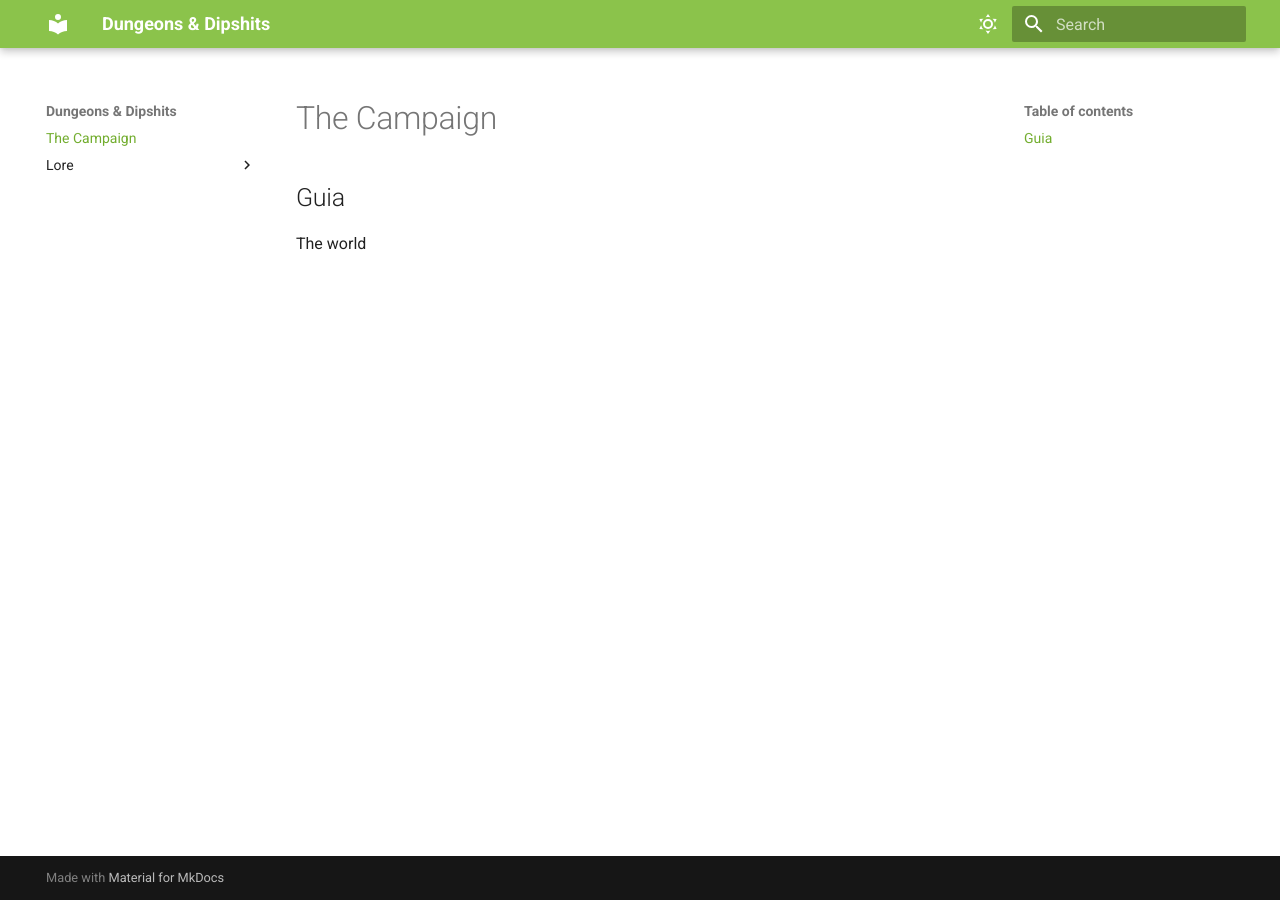
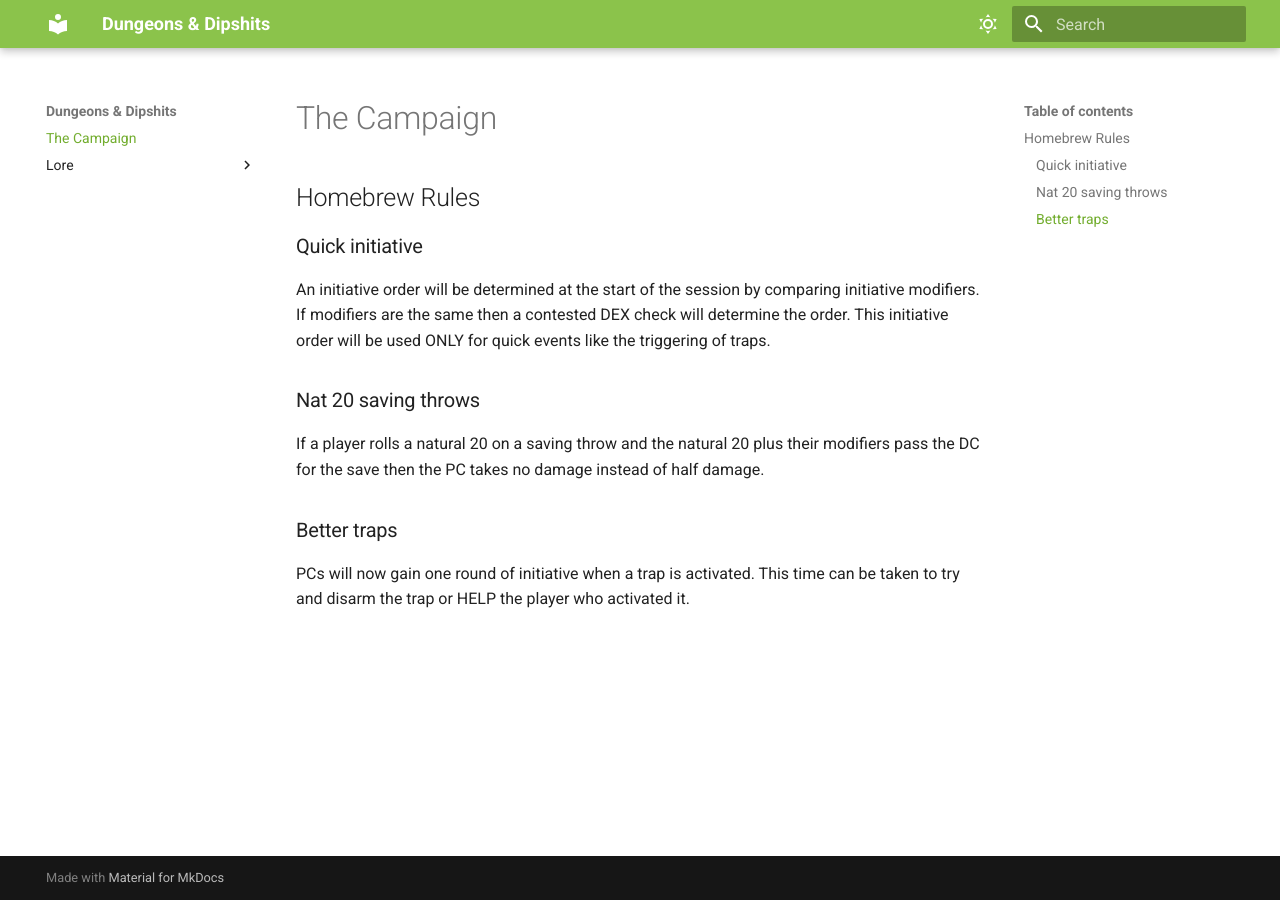
Before and after one commit to DylanGlass/theHobblinGoblin, an MkDocs documentation site: the page built from docs/index.md, in a window 1280 px wide. Built offline with MkDocs 1.6.1 and Material for MkDocs 9.7.7, drawn with Linux system fonts in a browser that asks for light colours.

Commit message:
added homebrew rules

```diff
--- a/docs/index.md
+++ b/docs/index.md
@@ -2,6 +2,13 @@
 
 
 
-## Guia
 
-The world
+## Homebrew Rules
+### Quick initiative
+An initiative order will be determined at the start of the session by comparing initiative modifiers. If modifiers are the same then a contested DEX check will determine the order. This initiative order will be used ONLY for quick events like the triggering of traps.
+
+### Nat 20 saving throws
+If a player rolls a natural 20 on a saving throw and the natural 20 plus their modifiers pass the DC for the save then the PC takes no damage instead of half damage.
+
+### Better traps
+PCs will now gain one round of initiative when a trap is activated. This time can be taken to try and disarm the trap or HELP the player who activated it.
```
Also changed, not shown: 1 other file.
